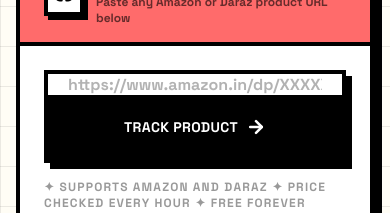
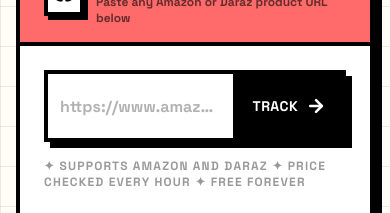
Before and after one commit to amitKhayargoli/DealDrop, a Next.js app: page /dashboard in a window 390 px wide. Shown: the part 342-555 px from the top of the page. Built offline with nearby package versions, Linux system fonts and the light colour scheme; no server answers; what @mendable/firecrawl-js would draw is missing.

Commit message:
Update AddProductForm layout and improve input placeholder for clarity

```diff
--- a/components/dashboard/AddProductForm.tsx
+++ b/components/dashboard/AddProductForm.tsx
@@ -57,7 +57,7 @@
 
       {/* Form */}
       <form onSubmit={handleSubmit} className="p-6 flex flex-col gap-4">
-        <div className="flex flex-col md:flex-row gap-0 border-4 border-black neo-shadow">
+        <div className="flex flex-row gap-0 border-4 border-black neo-shadow">
           <input
             type="url"
             value={url}
@@ -65,15 +65,15 @@
               setUrl(e.target.value);
               setError("");
             }}
-            placeholder="https://www.amazon.in/dp/XXXXXXXXXX"
+            placeholder="https://www.amazon.com/dp/XXXXXXXXXX"
             disabled={loading}
-            className="flex-1 h-16 px-5 font-bold text-base bg-white outline-none placeholder:text-black/30
-              focus:bg-[#FFD93D] transition-colors duration-100 border-r-0 md:border-r-4 md:border-black disabled:opacity-50"
+            className="flex-1 min-w-0 h-16 px-3 md:px-5 font-bold text-base bg-white outline-none placeholder:text-black/30
+              truncate focus:bg-[#FFD93D] transition-colors duration-100 border-r-4 border-black disabled:opacity-50"
           />
           <button
             type="submit"
             disabled={loading}
-            className="h-16 px-6 shrink-0 bg-black text-white font-black text-sm uppercase tracking-wide
+            className="h-16 px-4 md:px-6 shrink-0 bg-black text-white font-black text-sm uppercase tracking-wide
               flex items-center justify-center gap-2 hover:bg-[#FF6B6B] hover:text-black transition-all duration-100
               active:opacity-80 disabled:opacity-50 disabled:cursor-not-allowed"
           >
@@ -87,11 +87,12 @@
                     borderRadius: 0,
                   }}
                 />
-                <span>Fetching...</span>
+                <span className="hidden sm:inline">Fetching...</span>
               </>
             ) : (
               <>
-                Track Product
+                <span className="hidden sm:inline">Track Product</span>
+                <span className="sm:hidden">Track</span>
                 <ArrowRight className="w-5 h-5 stroke-[3px]" />
               </>
             )}
```
